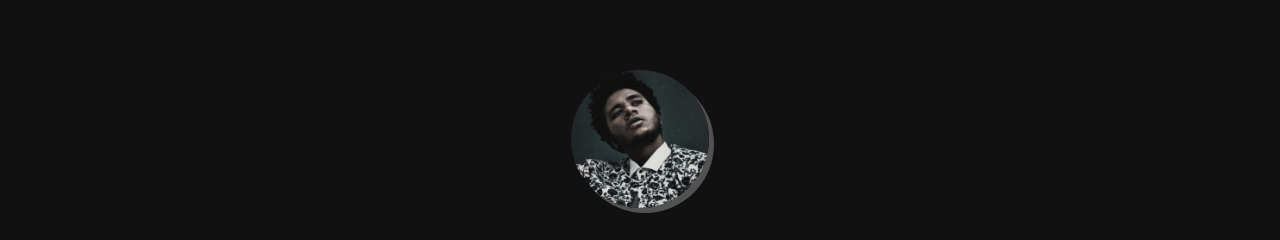
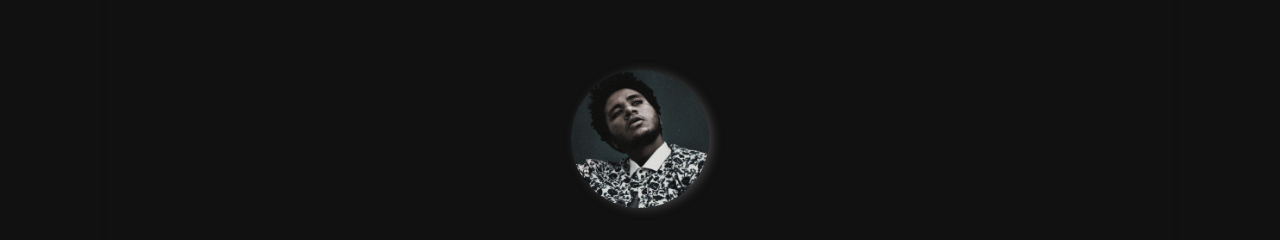
Before and after one commit to afteralexxo/portofolio-using-react, a React (Vite) app: page / in a window 1280 px wide. Shown: the part 712-952 px from the top of the page. Built offline with nearby package versions, Linux system fonts and the light colour scheme.

Commit message:
fix the photo shadow

```diff
--- a/src/componenet/Home/MainWrapper.css
+++ b/src/componenet/Home/MainWrapper.css
@@ -42,7 +42,7 @@
     border-radius: 50%;
     width: 15%;
     aspect-ratio: 1/1;
-    box-shadow: 5px 5px #555252;
+    box-shadow: 4px 1px 10px #413f3f;
 }
 
 
```
